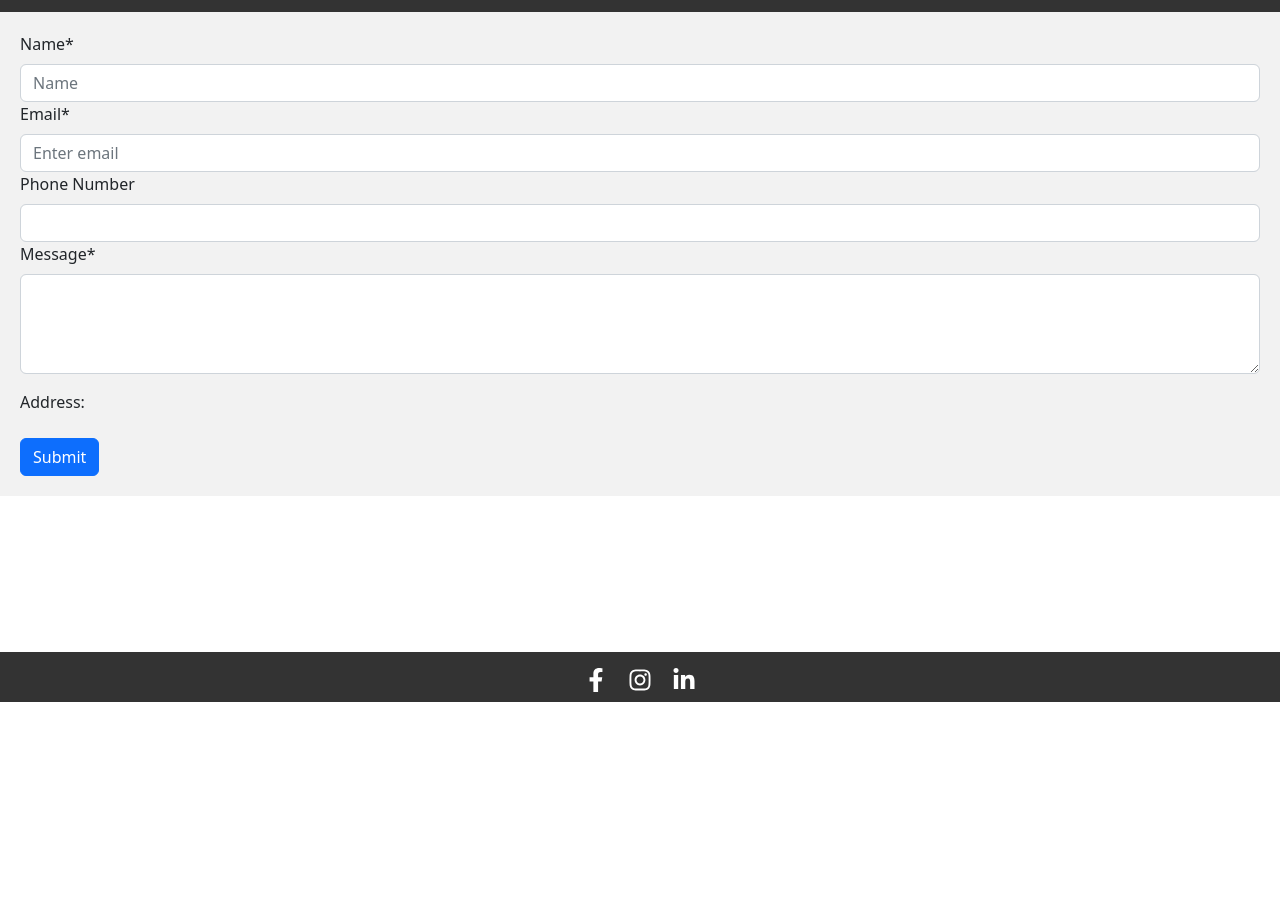
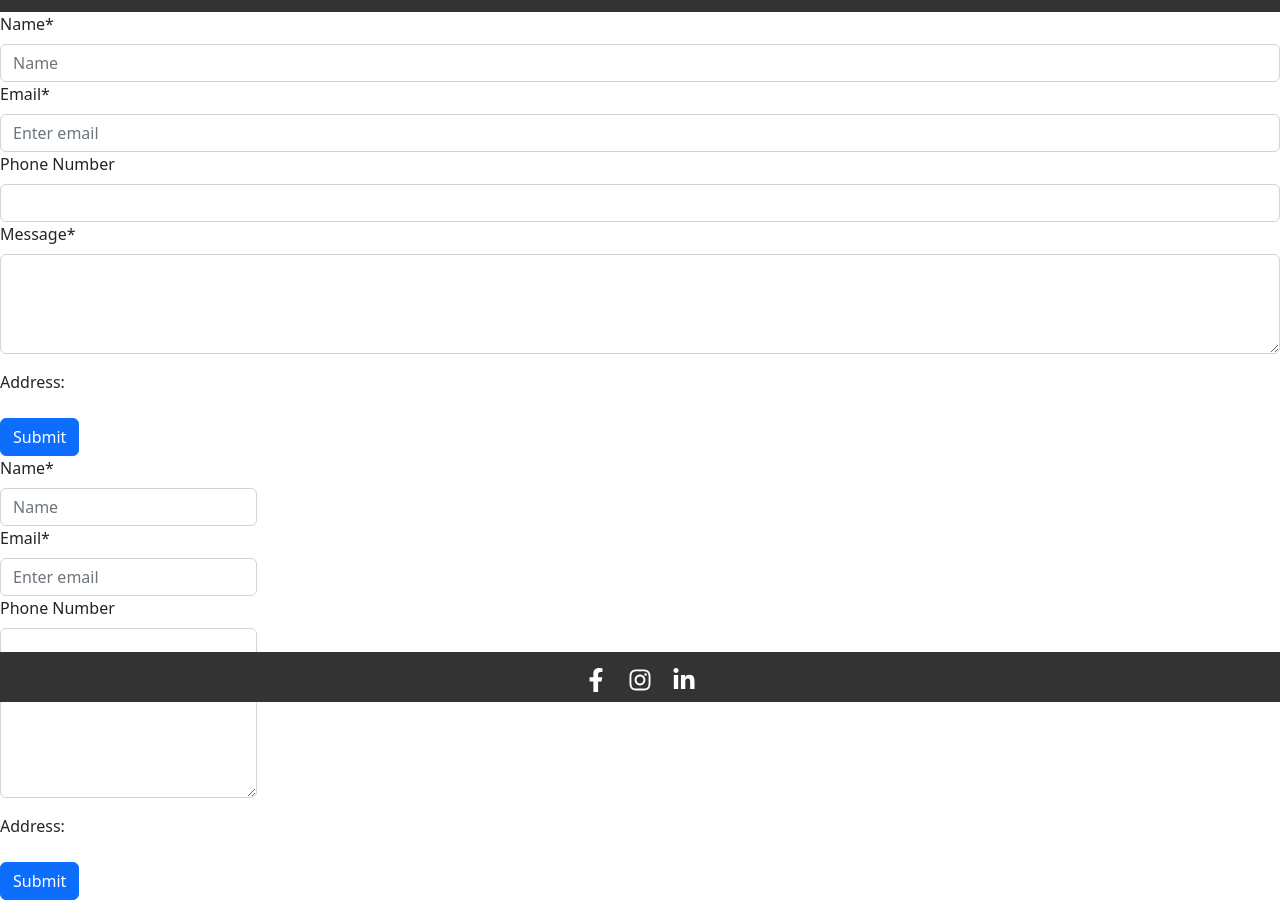
Before and after one commit to Moshahrani/real-estate-website, a React (Create React App) app in the folder real-estate/: page /contact in a window 1280 px wide. Shown: the part 98-998 px from the top of the page. Before the commit the page ends 800 px from the top, so only its background shows below. Built offline with nearby package versions, Linux system fonts and the light colour scheme; a web font is replaced by a local one.

Commit message:
modified contact component to now have map container and styling

```diff
--- a/real-estate/src/App.js
+++ b/real-estate/src/App.js
@@ -59,7 +59,7 @@ const App = () => {
             path="/contact"
             element={
               <>
-                {/* <ContactForm /> */}
+                <ContactForm />
                 <Contact />
               </>
             }
--- a/real-estate/src/components/Contact.js
+++ b/real-estate/src/components/Contact.js
@@ -8,6 +8,9 @@ const Contact = () => {
             <div className="contact-form-contact-route">
             <ContactForm />
             </div>
+            <div className="map-container">
+
+            </div>
         </div>
     )
 }
--- a/real-estate/src/css/Contact.css
+++ b/real-estate/src/css/Contact.css
@@ -1,15 +1,13 @@
 .contact-container {
-    /* Add your custom styles for the Contact component */
-    /* Example styles */
-    background-color: #f2f2f2;
+    display: flex;
+  }
+
+  .contact-form-container {
+    flex: 1;
     padding: 20px;
   }
 
-  /* Styles for the ContactForm component */
-  .contact-form {
-    /* Add your custom styles for the ContactForm component */
-    /* Example styles */
-    background-color: #ffffff;
-    border: 1px solid #eaeaea;
-    padding: 10px;
+  .map-container {
+    flex: 1;
+    padding: 20px;
   }
```
